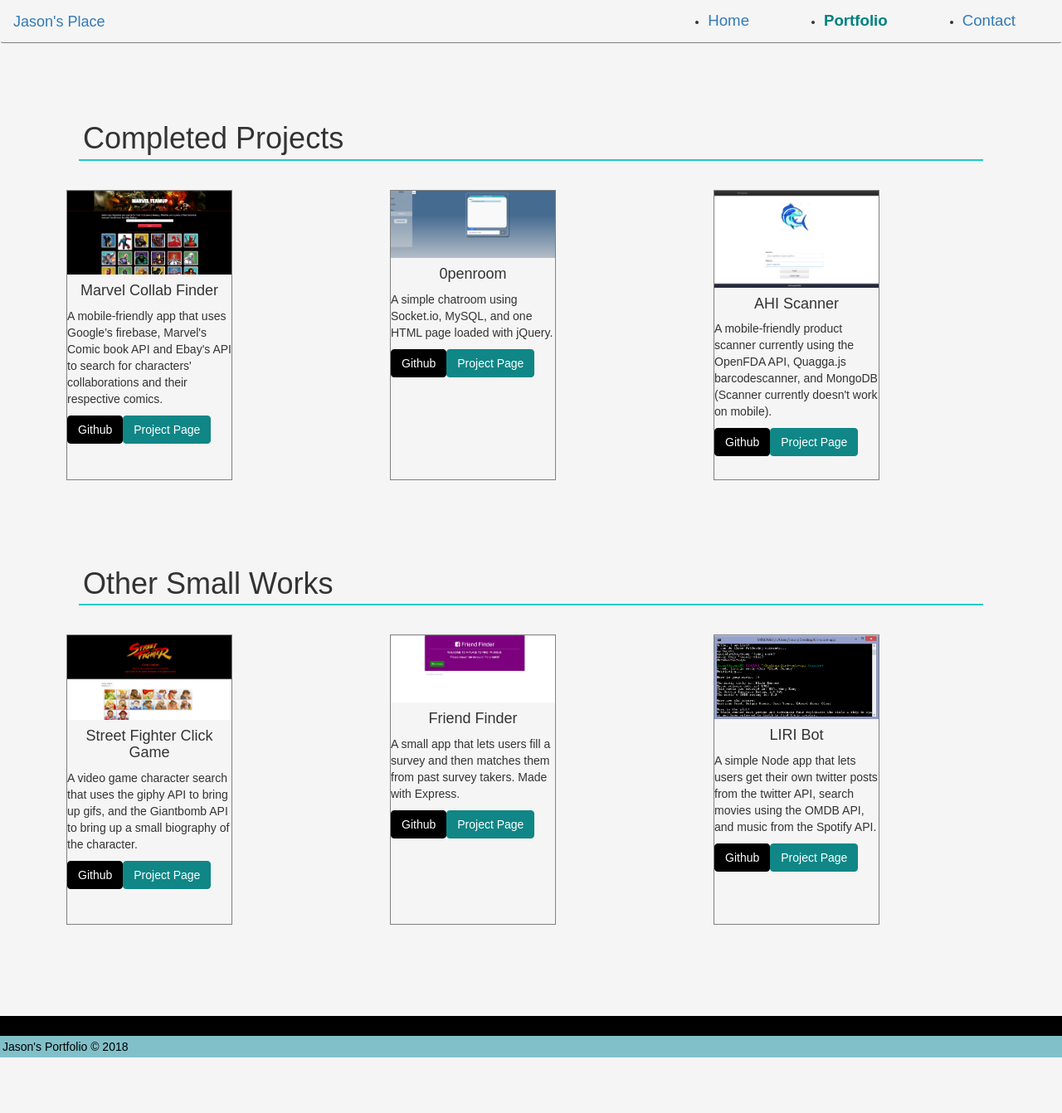
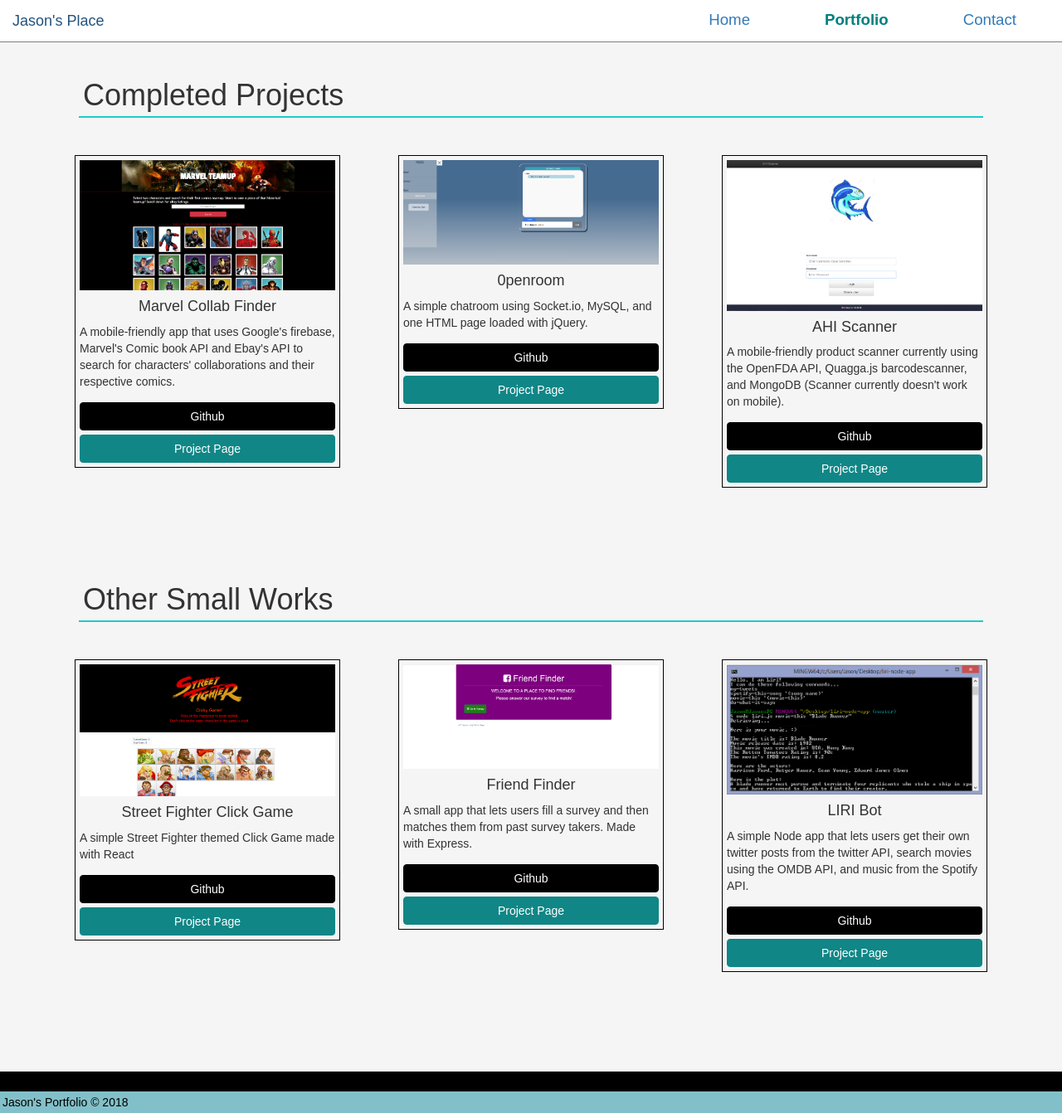
Before and after one commit to jasonfelipe/Portfolio-3.0, a React (Create React App) app in the folder client/: page /portfolio in a window 1280 px wide. Shown: the whole page at 83% size. Before the commit the page ends 1275 px from the top, so only its background shows below. Built offline with nearby package versions, Linux system fonts and the light colour scheme; a web font is replaced by a local one.

Commit message:
adding tests for animations

```diff
--- a/client/public/index.html
+++ b/client/public/index.html
@@ -8,7 +8,8 @@
   <meta name="theme-color" content="#000000">
 
   <link rel="manifest" href="%PUBLIC_URL%/manifest.json">
-  <link rel="stylesheet" href="https://maxcdn.bootstrapcdn.com/bootstrap/3.3.7/css/bootstrap.min.css" integrity="sha384-BVYiiSIFeK1dGmJRAkycuHAHRg32OmUcww7on3RYdg4Va+PmSTsz/K68vbdEjh4u" crossorigin="anonymous">  <link href="https://fonts.googleapis.com/css?family=Bai+Jamjuree" rel="stylesheet">
+  <link rel="stylesheet" href="https://maxcdn.bootstrapcdn.com/bootstrap/3.3.7/css/bootstrap.min.css" integrity="sha384-BVYiiSIFeK1dGmJRAkycuHAHRg32OmUcww7on3RYdg4Va+PmSTsz/K68vbdEjh4u" crossorigin="anonymous">
+  <link href="https://fonts.googleapis.com/css?family=Bai+Jamjuree" rel="stylesheet">
   <title>Jason Felipe's Portfolio</title>
 </head>
 
--- a/client/src/components/Card/Card.css
+++ b/client/src/components/Card/Card.css
@@ -1,9 +1,9 @@
 .card {
-    margin: 10px;
-    width: 20rem;
-    min-height: 35rem;
-    border: 1px solid gray;
+    padding: 5px;
+    border: 1px solid black;
+    margin: 20px;
 }
+
 
 .card-img-top {
     height: 100%;
@@ -15,11 +15,21 @@
     background-color: rgb(16, 134, 134);
     border-color: rgb(16, 134, 134);
     color: white !important;
+    width: 100%;
+}
 
+.btn {
+    margin-top: 5px;
 }
 
 .btn-secondary {
     background-color: black;
     border-color: black;
     color: white !important;
+    width: 100%;
 }
+
+.btn-secondary:hover {
+    background-color: gray;
+    border-color: gray;
+}
--- a/client/src/components/Card/Card.js
+++ b/client/src/components/Card/Card.js
@@ -3,14 +3,17 @@ import './Card.css'
 
 const Card = props => {
     return <div className='card'>
-    <img className='card-img-top' src={props.src} alt={props.alt}/>
+        <img className='card-img-top' src={props.src} alt={props.alt} />
         <div className='card-body'>
-            <h4 className="card-body text-center">{props.cardTitle}</h4>
+            <h4 className="card-title text-center">{props.cardTitle}</h4>
             <p className='card-text'>{props.cardText}</p>
         </div>
 
-        <a target='_blank' rel='noopener noreferrer' href={props.github} className='btn btn-secondary'>Github</a>
-        <a target='_blank' rel='noopener noreferrer' href={props.projecturl} className='btn btn-primary'>Project Page</a>
+        <div className='fixedButtons'>
+            <a target='_blank' rel='noopener noreferrer' href={props.github} className='btn btn-secondary'>Github</a>
+            <a target='_blank' rel='noopener noreferrer' href={props.projecturl} className='btn btn-primary'>Project Page</a>
+        </div>
+
 
         {props.children}
     </div>
--- a/client/src/components/Navbar/Navbar.css
+++ b/client/src/components/Navbar/Navbar.css
@@ -4,6 +4,7 @@ nav.navbar.navbar-default {
 
 .navbar {
   margin: 0;
+  background-color: white;
 }
 
 .navbar-nav {
@@ -14,6 +15,7 @@ nav.navbar.navbar-default {
 }
 
 .nav-item {
+  list-style-type: none;
   margin: 45px;
 }
 
--- a/client/src/components/Navbar/Navbar.js
+++ b/client/src/components/Navbar/Navbar.js
@@ -4,7 +4,7 @@ import "./Navbar.css";
 
 // Depending on the current path, this component sets the "active" class on the appropriate navigation link item
 const Navbar = props => (
-  <nav className="navbar navbar-expand-lg navbar-light fixed-top bg-light">
+  <nav className="navbar navbar-expand-lg navbar-light navbar-fixed-top bg-light">
     <Link className="navbar-brand" to="/">
       Jason's Place
     </Link>
--- a/client/src/pages/Portfolio.js
+++ b/client/src/pages/Portfolio.js
@@ -88,8 +88,7 @@ class Portfolio extends Component {
                                 cardTitle={'Street Fighter Click Game'}
                                 github='https://github.com/jasonfelipe/clickygame'
                                 projecturl='https://jfelipe-sfclickygame.herokuapp.com/'
-                                cardText="A video game character search that uses the giphy API to bring up gifs,
-                                and the Giantbomb API to bring up a small biography of the character."
+                                cardText="A simple Street Fighter themed Click Game made with React"
                             >
                             </Card>
                         </div>
--- a/client/src/pages/pages.css
+++ b/client/src/pages/pages.css
@@ -31,6 +31,8 @@ textarea {
     resize: none;
 }
 
+/* Parallax Stuff */
+
 .parallax {
     background-image: url(../assets/images/backgrounds/sunset-ibaraki.jpg);
     background-attachment: fixed;
@@ -38,6 +40,7 @@ textarea {
     background-repeat: no-repeat;
     background-size: cover;
 }
+
 
 .title {
     position: absolute;
@@ -88,3 +91,30 @@ a {
 #leftSideTitle {
     margin-left: 180px;
 }
+
+
+
+/* Typewriter Animation */
+
+.typewriter {
+    overflow: hidden; /* Ensures the content is not revealed until the animation */
+    border-right: .15em solid orange; /* The typwriter cursor */
+    white-space: nowrap; /* Keeps the content on a single line */
+    margin: 0 auto; /* Gives that scrolling effect as the typing happens */
+    letter-spacing: .15em; /* Adjust as needed */
+    animation:
+      typing 3.5s steps(40, end),
+      blink-caret .75s step-end infinite;
+  }
+
+  /* The typing effect */
+  @keyframes typing {
+    from { width: 0 }
+    to { width: 100% }
+  }
+
+  /* The typewriter cursor effect */
+  @keyframes blink-caret {
+    from, to { border-color: transparent }
+    50% { border-color: orange; }
+  }
--- a/client/src/pages/transitions.css
+++ b/client/src/pages/transitions.css
@@ -1,6 +1,8 @@
 .help-block {
   transform-origin: center left;
 }
+
+/* Pop out Animation */
 
 .pop-enter {
   opacity: 0.01;
@@ -44,3 +46,30 @@
   transform: scale(4);
   transition: all 300ms ease-in;
 }
+
+
+
+/* Typewriter Animation */
+
+.typewriter {
+  overflow: hidden; /* Ensures the content is not revealed until the animation */
+  border-right: .15em solid orange; /* The typwriter cursor */
+  white-space: nowrap; /* Keeps the content on a single line */
+  margin: 0 auto; /* Gives that scrolling effect as the typing happens */
+  letter-spacing: .15em; /* Adjust as needed */
+  animation:
+    typing 3.5s steps(40, end),
+    blink-caret .75s step-end infinite;
+}
+
+/* The typing effect */
+@keyframes typing {
+  from { width: 0 }
+  to { width: 100% }
+}
+
+/* The typewriter cursor effect */
+@keyframes blink-caret {
+  from, to { border-color: transparent }
+  50% { border-color: orange; }
+}
```
